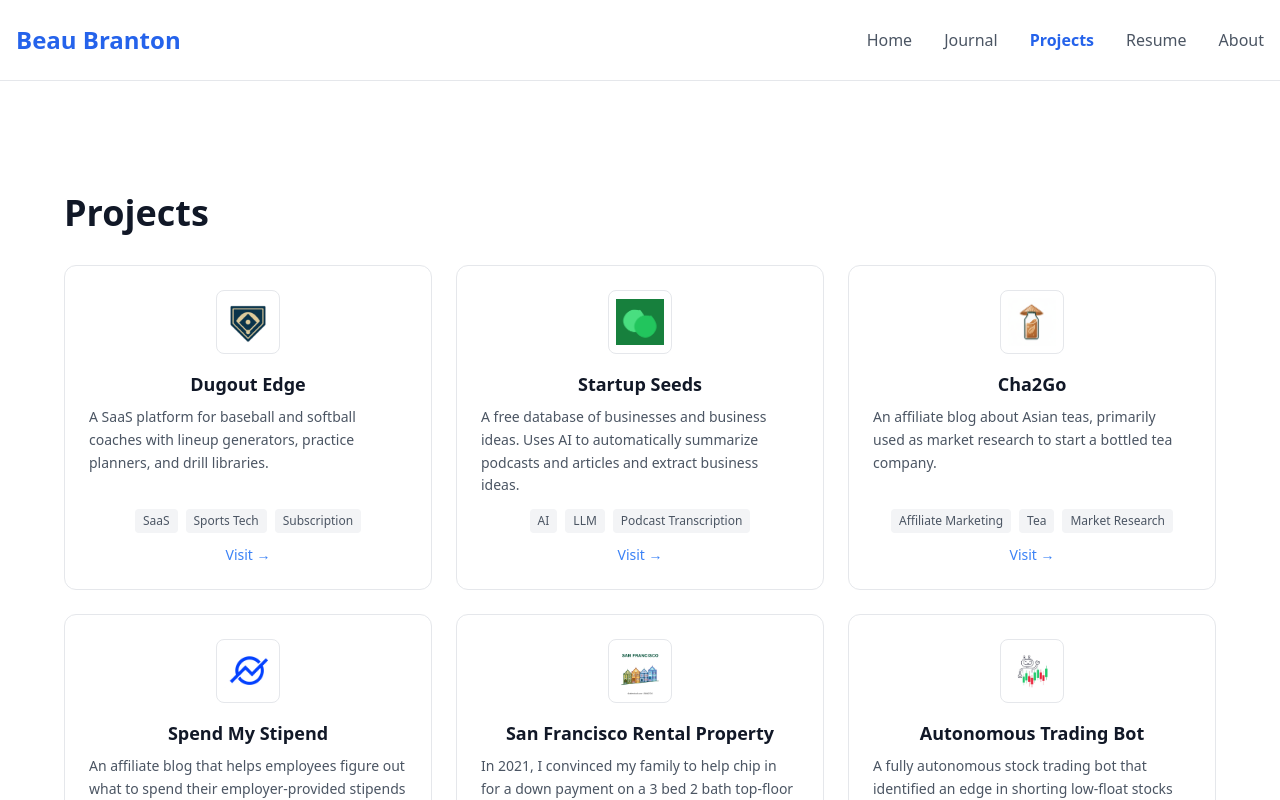
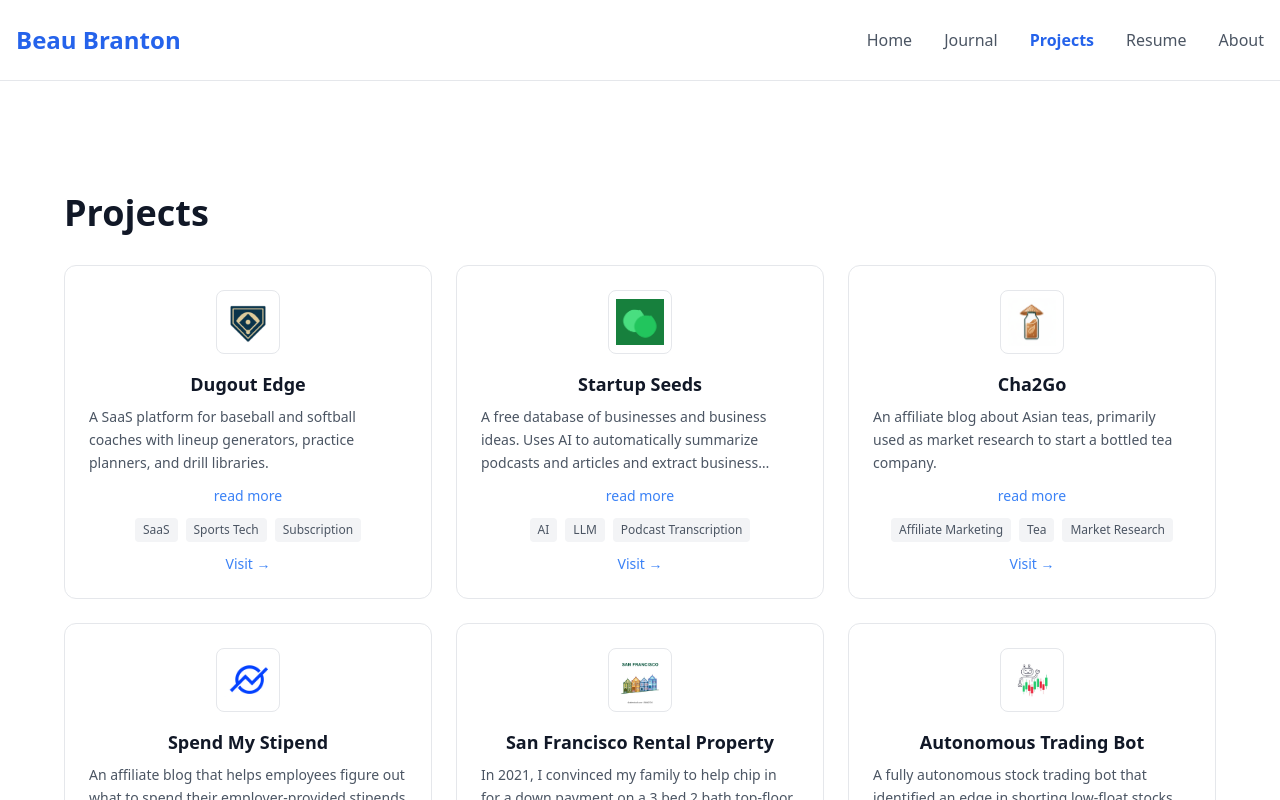
Before and after one commit to beaubranton4/bbranton-website, a Next.js app: page /projects in a window 1280 px wide. Shown: the top 800 px of the page. Built offline with nearby package versions, Linux system fonts and the light colour scheme.

Commit message:
cleanup projects

```diff
--- a/src/pages/index.tsx
+++ b/src/pages/index.tsx
@@ -29,16 +29,6 @@ export default function Home() {
   const [recentPosts, setRecentPosts] = useState<PostData[]>([]);
   const [loading, setLoading] = useState(true);
   const [expandedProjects, setExpandedProjects] = useState<{ [key: string]: boolean }>({});
-
-  // Helper function to truncate description to 2 sentences
-  const truncateDescription = (text: string): { truncated: string; full: string; isTruncated: boolean } => {
-    const sentences = text.match(/[^.!?]+[.!?]+/g) || [text];
-    if (sentences.length <= 2) {
-      return { truncated: text, full: text, isTruncated: false };
-    }
-    const truncated = sentences.slice(0, 2).join(' ').trim();
-    return { truncated, full: text, isTruncated: true };
-  };
 
   const toggleProjectExpansion = (projectId: string) => {
     setExpandedProjects(prev => ({
@@ -178,31 +168,33 @@ export default function Home() {
                           </h3>
 
                           {(() => {
-                            const { truncated, full, isTruncated } = truncateDescription(project.description);
                             const isExpanded = expandedProjects[project.id];
-                            const displayText = isExpanded ? full : truncated;
 
                             return (
                               <>
-                                <p className="text-gray-600 dark:text-gray-400 text-sm mb-3 leading-relaxed">
-                                  {displayText}
-                                  {isTruncated && !isExpanded && (
+                                <p
+                                  className={`text-gray-600 dark:text-gray-400 text-sm mb-3 leading-relaxed ${
+                                    !isExpanded ? 'line-clamp-3' : ''
+                                  }`}
+                                >
+                                  {project.description}
+                                </p>
+                                {!isExpanded && (
                                   <button
                                     onClick={() => toggleProjectExpansion(project.id)}
-                                      className="text-blue-500 hover:text-blue-600 ml-1 font-medium transition-colors"
+                                    className="text-blue-500 hover:text-blue-600 text-sm font-medium transition-colors mb-3"
                                   >
                                     read more
                                   </button>
                                 )}
-                                  {isTruncated && isExpanded && (
+                                {isExpanded && (
                                   <button
                                     onClick={() => toggleProjectExpansion(project.id)}
-                                      className="text-blue-500 hover:text-blue-600 ml-1 font-medium transition-colors"
+                                    className="text-blue-500 hover:text-blue-600 text-sm font-medium transition-colors mb-3"
                                   >
                                     read less
                                   </button>
                                 )}
-                                </p>
                               </>
                             );
                           })()}
--- a/src/pages/projects/index.tsx
+++ b/src/pages/projects/index.tsx
@@ -70,7 +70,6 @@ const projects: Project[] = [
     image: '/images/trading-bot-icon.png',
     link: 'https://github.com/beaubranton/vwap_short_spike_strategy',
     status: 'completed',
-    github: 'https://github.com/beaubranton/vwap_short_spike_strategy',
   },
 ];
 
@@ -116,16 +115,6 @@ const projectIdeas = [
 
 export default function Projects() {
   const [expandedProjects, setExpandedProjects] = useState<{ [key: string]: boolean }>({});
-
-  // Helper function to truncate description to 2 sentences
-  const truncateDescription = (text: string): { truncated: string; full: string; isTruncated: boolean } => {
-    const sentences = text.match(/[^.!?]+[.!?]+/g) || [text];
-    if (sentences.length <= 2) {
-      return { truncated: text, full: text, isTruncated: false };
-    }
-    const truncated = sentences.slice(0, 2).join(' ').trim();
-    return { truncated, full: text, isTruncated: true };
-  };
 
   const toggleProjectExpansion = (projectId: string) => {
     setExpandedProjects(prev => ({
@@ -174,30 +163,34 @@ export default function Projects() {
                         </h3>
 
                         {(() => {
-                          const { truncated, full, isTruncated } = truncateDescription(project.description);
                           const isExpanded = expandedProjects[project.id];
-                          const displayText = isExpanded ? full : truncated;
 
                           return (
-                            <p className="text-gray-600 dark:text-gray-400 text-sm mb-3 leading-relaxed flex-grow">
-                              {displayText}
-                              {isTruncated && !isExpanded && (
+                            <>
+                              <p
+                                className={`text-gray-600 dark:text-gray-400 text-sm mb-3 leading-relaxed flex-grow ${
+                                  !isExpanded ? 'line-clamp-3' : ''
+                                }`}
+                              >
+                                {project.description}
+                              </p>
+                              {!isExpanded && (
                                 <button
                                   onClick={() => toggleProjectExpansion(project.id)}
-                                  className="text-blue-500 hover:text-blue-600 ml-1 font-medium transition-colors"
+                                  className="text-blue-500 hover:text-blue-600 text-sm font-medium transition-colors mb-3"
                                 >
                                   read more
                                 </button>
                               )}
-                              {isTruncated && isExpanded && (
+                              {isExpanded && (
                                 <button
                                   onClick={() => toggleProjectExpansion(project.id)}
-                                  className="text-blue-500 hover:text-blue-600 ml-1 font-medium transition-colors"
+                                  className="text-blue-500 hover:text-blue-600 text-sm font-medium transition-colors mb-3"
                                 >
                                   read less
                                 </button>
                               )}
-                            </p>
+                            </>
                           );
                         })()}
 
```
Lines whose indentation alone changed are shown as unchanged.
